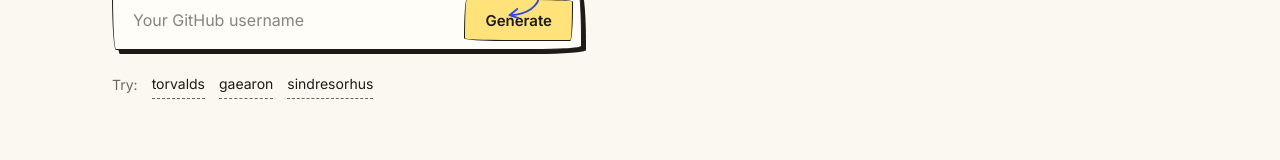
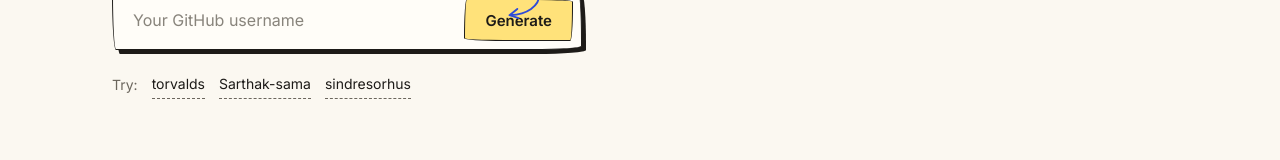
Before and after one commit to Hbsnippet/Gitfolio-Maker, a Next.js app: page / in a window 1280 px wide. Shown: the part 604-764 px from the top of the page. Built offline with nearby package versions, Linux system fonts and the light colour scheme.

Commit message:
changed-name

```diff
--- a/app/page.tsx
+++ b/app/page.tsx
@@ -51,7 +51,7 @@ function errorMessageForStatus(status: number) {
 
 // Content for the marketing sections. Keeping the copy in small arrays lets the
 // JSX below stay a plain, readable map instead of three near-identical blocks.
-const EXAMPLE_USERNAMES = ["torvalds", "gaearon", "sindresorhus"];
+const EXAMPLE_USERNAMES = ["torvalds", "Sarthak-sama", "sindresorhus"];
 
 const NAV_LINKS = [
   { href: "#how-it-works", label: "How it works" },
```
